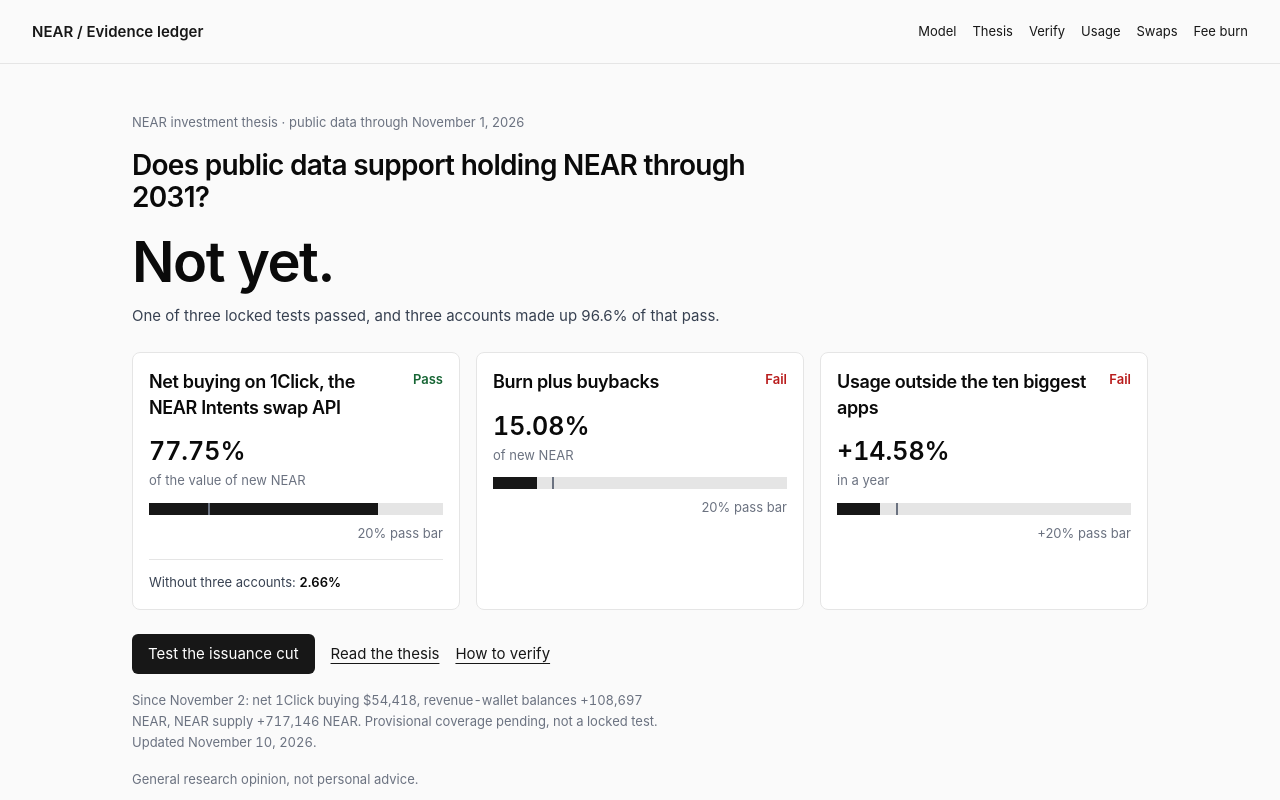
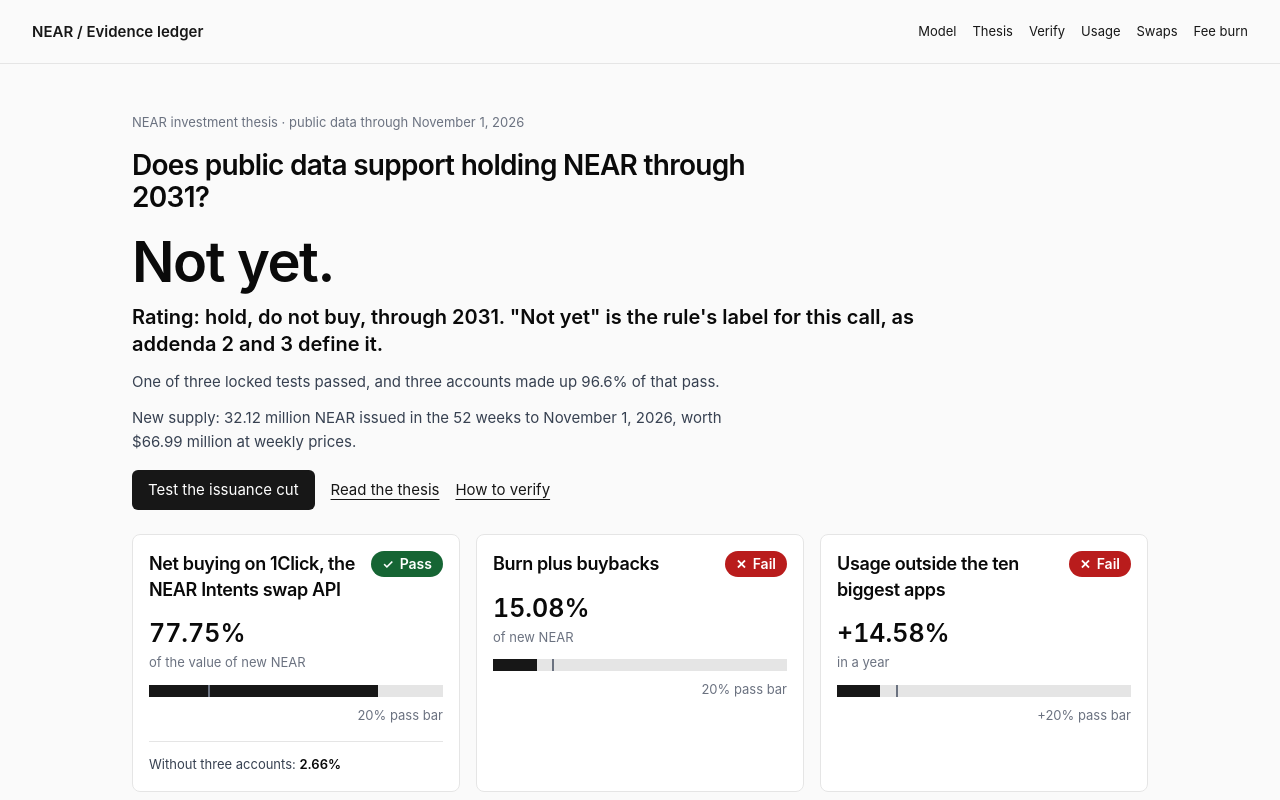
Before and after one commit to zaeem-rafiq/near-investment-thesis, a website: page dashboard/index.html in a window 1280 px wide. Shown: the top 800 px of the page. Drawn offline with Linux system fonts and the light colour scheme.

Commit message:
Add rating, supply line and status badges to first screen; split model hero
Show the THESIS.md rating line under "Not yet.", a new-supply line bound
to existing issuance values, and filled Pass/Fail badges with icons. Put
the actions row before the three cards in source order, and verify every
data-metric value on the index page during rebuild. On the model page,
place the chart beside the hero text from 1024px wide.

Co-authored-by: factory-droid[bot] <138933559+factory-droid[bot]@users.noreply.github.com>

```diff
--- a/dashboard/index.html
+++ b/dashboard/index.html
@@ -6,23 +6,25 @@
     <main id="main"><header class="first-screen">
     <p class="edition">NEAR investment thesis · public data through <time datetime="2026-11-01" data-metric="presentation.publicDate">November 1, 2026</time></p>
     <h1>Does public data support holding NEAR through <span data-metric="position.holdHorizon">2031</span>?</h1>
-    <p class="answer">Not yet.</p><p class="summary-line"><span data-metric="position.call.passingWords">One</span> of <span data-metric="position.call.totalWords">three</span> locked tests passed, and <span data-metric="position.topBuyerCountWords">three</span> accounts made up <span data-metric="position.top3Share">96.6%</span> of that pass.</p><div class="check-cards">
-      <article class="check-card"><div class="check-card-head"><h2>Net buying on 1Click, the NEAR Intents swap API</h2><span class="status status-pass" data-status="Pass">Pass</span></div>
+    <p class="answer">Not yet.</p><p class="rating-line">Rating: hold, do not buy, through 2031. &quot;Not yet&quot; is the rule&#39;s label for this call, as addenda 2 and 3 define it.</p><p class="summary-line"><span data-metric="position.call.passingWords">One</span> of <span data-metric="position.call.totalWords">three</span> locked tests passed, and <span data-metric="position.topBuyerCountWords">three</span> accounts made up <span data-metric="position.top3Share">96.6%</span> of that pass.</p>
+    <p class="supply-line">New supply: <span data-metric="position.issuance.issuedNearMillions">32.12</span> million NEAR issued in the 52 weeks to November 1, 2026, worth $<span data-metric="position.issuance.valueUsdMillions">66.99</span> million at weekly prices.</p>
+    <div class="first-actions"><a class="evidence-button" href="model.html">Test the issuance cut</a><a href="thesis.html">Read the thesis</a><a href="VERIFY.md">How to verify</a></div>
+    <div class="check-cards">
+      <article class="check-card"><div class="check-card-head"><h2>Net buying on 1Click, the NEAR Intents swap API</h2><span class="status status-pass" data-status="Pass"><span class="status-icon" aria-hidden="true">✓</span>Pass</span></div>
       <p class="check-value"><strong data-metric="position.check1.coverage">77.75%</strong><span>of the value of new NEAR</span></p>
       <div class="measurebar measurebar--pass"><meter min="0" max="100" value="77.74919091723062" aria-label="Net buying on 1Click, the NEAR Intents swap API measure"></meter><span class="threshold" aria-hidden="true"></span></div>
-      <p class="measure-caption"><span data-metric="position.rules.passBar">20% pass bar</span></p>
+      <p class="measure-caption"><span><span data-metric="position.rules.passBar">20%</span> pass bar</span></p>
       <p class="check-note">Without three accounts: <strong data-metric="position.concentration.withoutTopNetBuyers.3.coverage">2.66%</strong></p></article>
-      <article class="check-card"><div class="check-card-head"><h2>Burn plus buybacks</h2><span class="status status-fail" data-status="Fail">Fail</span></div>
+      <article class="check-card"><div class="check-card-head"><h2>Burn plus buybacks</h2><span class="status status-fail" data-status="Fail"><span class="status-icon" aria-hidden="true">✕</span>Fail</span></div>
       <p class="check-value"><strong data-metric="position.check2.coveragePercent">15.08%</strong><span>of new NEAR</span></p>
       <div class="measurebar measurebar--pass"><meter min="0" max="100" value="15.077412545696273" aria-label="Burn plus buybacks measure"></meter><span class="threshold" aria-hidden="true"></span></div>
-      <p class="measure-caption"><span data-metric="position.rules.passBar">20% pass bar</span></p>
+      <p class="measure-caption"><span><span data-metric="position.rules.passBar">20%</span> pass bar</span></p>
       </article>
-      <article class="check-card"><div class="check-card-head"><h2>Usage outside the ten biggest apps</h2><span class="status status-fail" data-status="Fail">Fail</span></div>
+      <article class="check-card"><div class="check-card-head"><h2>Usage outside the ten biggest apps</h2><span class="status status-fail" data-status="Fail"><span class="status-icon" aria-hidden="true">✕</span>Fail</span></div>
       <p class="check-value"><strong data-metric="position.check3.signedGrowth">+14.58%</strong><span>in a year</span></p>
       <div class="measurebar measurebar--pass"><meter min="0" max="100" value="14.578239155119753" aria-label="Usage outside the ten biggest apps measure"></meter><span class="threshold" aria-hidden="true"></span></div>
-      <p class="measure-caption"><span data-metric="position.rules.signedGrowthBar">+20% pass bar</span></p>
+      <p class="measure-caption"><span><span data-metric="position.rules.signedGrowthBar">+20%</span> pass bar</span></p>
       </article></div>
-    <div class="first-actions"><a class="evidence-button" href="model.html">Test the issuance cut</a><a href="thesis.html">Read the thesis</a><a href="VERIFY.md">How to verify</a></div>
     <p id="live-line" class="live-line" aria-live="polite" hidden></p><script src="live.js" defer></script>
     <p class="advice-note">General research opinion, not personal advice.</p>
     </header><!-- first-screen:end -->
--- a/dashboard/model-ui.js
+++ b/dashboard/model-ui.js
@@ -54,7 +54,7 @@ function barChart(years) {
   }).join('');
   return `<svg viewBox="0 0 640 260" role="img" aria-labelledby="bar-title bar-description">
     <title id="bar-title">Annual new NEAR against absorbed plus burned NEAR</title>
-    <desc id="bar-description">Paired bars share one NEAR scale. Exact values and coverage are in the preceding table.</desc>
+    <desc id="bar-description">Paired bars share one NEAR scale. Exact values and coverage are in the table under The path to 2031.</desc>
     <text x="8" y="18">${compact(high)} NEAR</text>
     <line x1="64" x2="620" y1="${zero}" y2="${zero}" class="chart-axis"/>
     ${bars}</svg>`;
--- a/dashboard/style.css
+++ b/dashboard/style.css
@@ -28,15 +28,18 @@ p { max-width: 65ch; margin: 12px 0; }
 .edition { color: var(--secondary); font-size: 13px; margin: 0 0 16px; }
 .first-screen h1 { max-width: 36ch; font-size: clamp(24px, 3vw, 28px); line-height: 1.15; letter-spacing: -.025em; margin: 0 0 16px; }
 .answer { font-size: 56px; line-height: 1.2; letter-spacing: -.025em; font-weight: 600; color: var(--heading); max-width: 30ch; margin: 0 0 8px; }
-.summary-line { margin: 0 0 24px; }
+.rating-line { font-size: 20px; line-height: 1.35; font-weight: 600; color: var(--heading); margin: 0 0 12px; }
+.summary-line { margin: 0 0 12px; }
+.supply-line { margin: 0 0 16px; }
 .check-cards { display: grid; grid-template-columns: repeat(3, minmax(0, 1fr)); gap: 16px; margin: 24px 0; }
 .check-card { min-width: 0; padding: 16px; border: 1px solid var(--border); border-radius: 8px; background: var(--surface); }
 .check-card-head { display: flex; align-items: flex-start; justify-content: space-between; gap: 12px; }
 .check-card h2 { font-size: 18px; line-height: 1.4; margin: 0 0 16px; }
-.status { flex: none; font-size: 13px; font-weight: 600; }
-.status-pass { color: #166534; }
-.status-fail { color: #b91c1c; }
-.status-unavailable { color: var(--secondary); }
+.status { flex: none; display: inline-flex; align-items: center; gap: 6px; padding: 2px 10px; border: 1px solid transparent; border-radius: 999px; font-size: 14px; font-weight: 600; line-height: 1.4; }
+.status-pass { background: #166534; color: #ffffff; }
+.status-fail { background: #b91c1c; color: #ffffff; }
+.status-unavailable { border-color: var(--secondary); color: var(--secondary); }
+.status-icon { font-size: 13px; line-height: 1; }
 .check-value { margin: 0 0 12px; }
 .check-value strong { display: block; font-size: 25px; line-height: 1.2; font-variant-numeric: tabular-nums; }
 .check-value span { display: block; margin-top: 4px; color: var(--secondary); font-size: 13px; }
@@ -51,7 +54,7 @@ p { max-width: 65ch; margin: 12px 0; }
 .measurebar--pass .threshold { left: 20%; }
 .measure-caption { display: flex; justify-content: flex-end; color: var(--secondary); font-size: 13px; margin: 8px 0 0; }
 .check-note { border-top: 1px solid var(--border); padding-top: 12px; margin: 16px 0 0; font-size: 13px; }
-.first-actions { display: flex; flex-wrap: wrap; align-items: center; gap: 16px; margin-top: 24px; }
+.first-actions { display: flex; flex-wrap: wrap; align-items: center; gap: 16px; margin-top: 16px; }
 .evidence-button { display: inline-flex; align-items: center; min-height: 40px; padding: 8px 16px; border-radius: 6px; background: var(--accent); color: var(--surface); text-decoration: none; }
 .evidence-button:hover { background: var(--body); }
 .live-line { color: var(--secondary); font-size: 13px; font-variant-numeric: tabular-nums; margin: 16px 0 0; }
--- a/scripts/position-evidence.mjs
+++ b/scripts/position-evidence.mjs
@@ -196,6 +196,8 @@ export function positionMetricValues({ section, results: p, oneClick, audit, tre
     values[`position.barSensitivity.${bar}.passingWords`] = ['none', 'only Check 1', 'two', 'all three'][n];
     values[`position.barSensitivity.${bar}.call`] = n >= 2 ? 'Building' : 'Not yet';
   }
+  values['position.issuance.issuedNearMillions'] = (p.issuance.issuedNear / 1e6).toFixed(2);
+  values['position.issuance.valueUsdMillions'] = (p.issuance.issuanceValueUsd / 1e6).toFixed(2);
   values['position.check1.passWord'] = p.check1.pass ? 'Pass' : 'Fail';
   values['position.check2.passWord'] = p.check2.pass ? 'Pass' : 'Fail';
   values['position.check3.passWord'] = p.check3.pass ? 'Pass' : 'Fail';
--- a/web/style.css
+++ b/web/style.css
@@ -28,15 +28,18 @@ p { max-width: 65ch; margin: 12px 0; }
 .edition { color: var(--secondary); font-size: 13px; margin: 0 0 16px; }
 .first-screen h1 { max-width: 36ch; font-size: clamp(24px, 3vw, 28px); line-height: 1.15; letter-spacing: -.025em; margin: 0 0 16px; }
 .answer { font-size: 56px; line-height: 1.2; letter-spacing: -.025em; font-weight: 600; color: var(--heading); max-width: 30ch; margin: 0 0 8px; }
-.summary-line { margin: 0 0 24px; }
+.rating-line { font-size: 20px; line-height: 1.35; font-weight: 600; color: var(--heading); margin: 0 0 12px; }
+.summary-line { margin: 0 0 12px; }
+.supply-line { margin: 0 0 16px; }
 .check-cards { display: grid; grid-template-columns: repeat(3, minmax(0, 1fr)); gap: 16px; margin: 24px 0; }
 .check-card { min-width: 0; padding: 16px; border: 1px solid var(--border); border-radius: 8px; background: var(--surface); }
 .check-card-head { display: flex; align-items: flex-start; justify-content: space-between; gap: 12px; }
 .check-card h2 { font-size: 18px; line-height: 1.4; margin: 0 0 16px; }
-.status { flex: none; font-size: 13px; font-weight: 600; }
-.status-pass { color: #166534; }
-.status-fail { color: #b91c1c; }
-.status-unavailable { color: var(--secondary); }
+.status { flex: none; display: inline-flex; align-items: center; gap: 6px; padding: 2px 10px; border: 1px solid transparent; border-radius: 999px; font-size: 14px; font-weight: 600; line-height: 1.4; }
+.status-pass { background: #166534; color: #ffffff; }
+.status-fail { background: #b91c1c; color: #ffffff; }
+.status-unavailable { border-color: var(--secondary); color: var(--secondary); }
+.status-icon { font-size: 13px; line-height: 1; }
 .check-value { margin: 0 0 12px; }
 .check-value strong { display: block; font-size: 25px; line-height: 1.2; font-variant-numeric: tabular-nums; }
 .check-value span { display: block; margin-top: 4px; color: var(--secondary); font-size: 13px; }
@@ -51,7 +54,7 @@ p { max-width: 65ch; margin: 12px 0; }
 .measurebar--pass .threshold { left: 20%; }
 .measure-caption { display: flex; justify-content: flex-end; color: var(--secondary); font-size: 13px; margin: 8px 0 0; }
 .check-note { border-top: 1px solid var(--border); padding-top: 12px; margin: 16px 0 0; font-size: 13px; }
-.first-actions { display: flex; flex-wrap: wrap; align-items: center; gap: 16px; margin-top: 24px; }
+.first-actions { display: flex; flex-wrap: wrap; align-items: center; gap: 16px; margin-top: 16px; }
 .evidence-button { display: inline-flex; align-items: center; min-height: 40px; padding: 8px 16px; border-radius: 6px; background: var(--accent); color: var(--surface); text-decoration: none; }
 .evidence-button:hover { background: var(--body); }
 .live-line { color: var(--secondary); font-size: 13px; font-variant-numeric: tabular-nums; margin: 16px 0 0; }
```
Also changed, not shown: dashboard/NUMBERS.md (+2 -0 lines), dashboard/docs/EVIDENCE.md (+2 -0 lines), dashboard/model.css (+7 -0 lines), dashboard/model.html (+9 -5 lines), docs/EVIDENCE.md (+2 -0 lines), scripts/report.mjs (+19 -5 lines), tests/model-page.test.mjs (+14 -0 lines), tests/report.test.mjs (+23 -1 lines), README.md.
